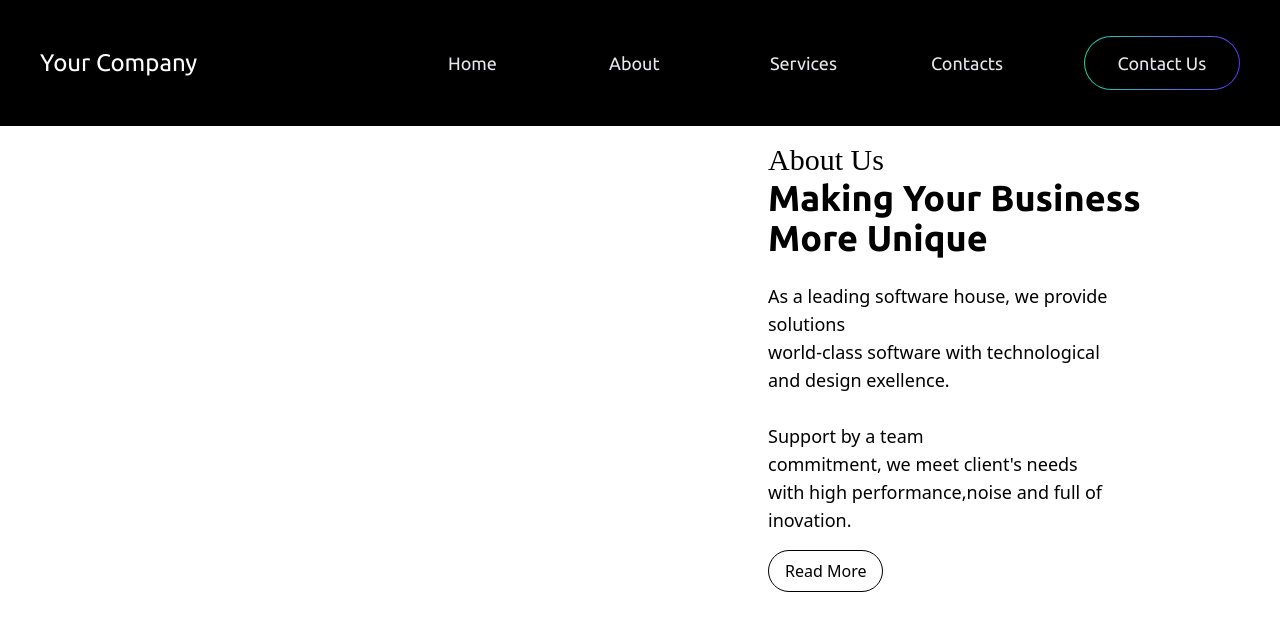
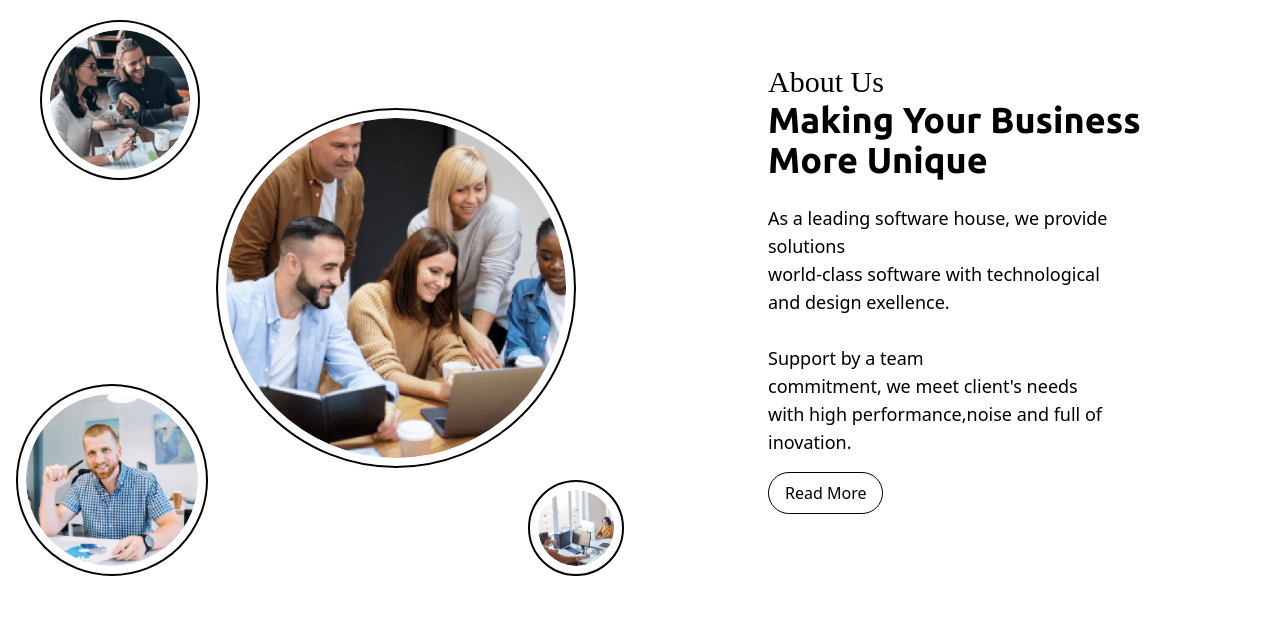
Before and after one commit to SatrioUtomo13/Digital-Web-Agency, a React (Vite) app in the folder frontend/: page / in a window 1280 px wide. Shown: the top 630 px of the page. Built offline with nearby package versions, Linux system fonts and the light colour scheme; a web font is replaced by a local one.

Commit message:
feat: add

```diff
--- a/frontend/src/App.jsx
+++ b/frontend/src/App.jsx
@@ -5,7 +5,7 @@ function App() {
   return (
     <>
       <div className="h-screen w-full bg-black">
-        <Navbar />
+        {/* <Navbar /> */}
         <AboutPage />
       </div>
     </>
--- a/frontend/src/components/About.jsx
+++ b/frontend/src/components/About.jsx
@@ -1,6 +1,12 @@
+// NOTE:nanti di refactor biar lebih reusable component nya
+import AboutImage1 from "../assets/aboutAssets/aboutImage-1.png";
+import AboutImage2 from "../assets/aboutAssets/aboutImage-2.png";
+import AboutImage3 from "../assets/aboutAssets/aboutImage-3.png";
+import AboutImage4 from "../assets/aboutAssets/aboutImage-4.png";
+
 const AboutContentText = () => {
   return (
-    <div className="mt-4 w-2/5 ">
+    <div className="mt-16 w-1/2 pl-32">
       <h2 className=" font-bilbo text-3xl">About Us</h2>
       <div className="w-5/6">
         <h3 className="font-ubuntu text-4xl font-bold">
@@ -24,10 +30,47 @@ const AboutContentText = () => {
   );
 };
 
+const AboutContentImage = () => {
+  return (
+    <div className="w-1/2">
+      <div className="relative">
+        <div className="absolute left-10 top-5 h-[160px] w-[160px] rounded-full border-2 border-black">
+          <img
+            src={AboutImage1}
+            alt="About Image"
+            className="h-full w-full rounded-full p-2"
+          />
+        </div>
+        <div className="absolute right-16 top-72 mx-auto h-[360px] w-[360px]  -translate-y-1/2 rounded-full border-2 border-black">
+          <img
+            src={AboutImage2}
+            alt="About Image"
+            className="h-full w-full rounded-full p-2"
+          />
+        </div>
+        <div className="absolute  left-4 top-96 h-48 w-48 rounded-full border-2 border-black">
+          <img
+            src={AboutImage3}
+            alt="About Image"
+            className="h-full w-full rounded-full p-2"
+          />
+        </div>
+        <div className="absolute right-4 top-[30rem] h-24 w-24 rounded-full border-2 border-black ">
+          <img
+            src={AboutImage4}
+            alt="About Image"
+            className="h-full w-full rounded-full p-2"
+          />
+        </div>
+      </div>
+    </div>
+  );
+};
+
 const AboutPage = () => {
   return (
     <section className="flex h-screen w-full bg-white">
-      <div className="w-3/5"></div>
+      <AboutContentImage />
       <AboutContentText />
     </section>
   );
```
